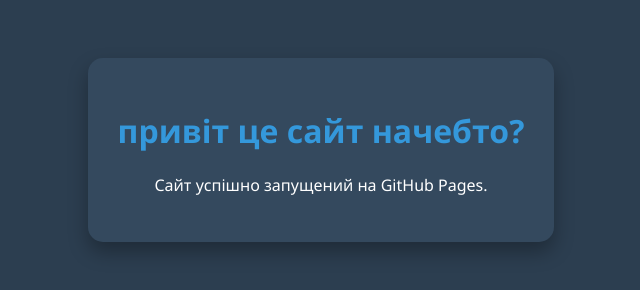
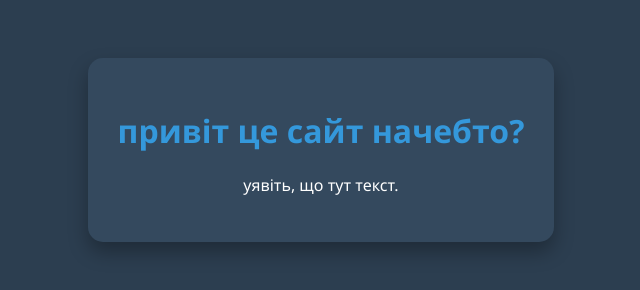
Before and after one commit to matdep13/work-x9787452j-project, a plain HTML site: page index.html in a window 1280 px wide. Shown: the whole page, without its empty margins (319-959 px from the left). Drawn offline with Linux system fonts and the light colour scheme.

Commit message:
Update index.html

```diff
--- a/index.html
+++ b/index.html
@@ -13,7 +13,7 @@
 <body>
     <div class="container">
         <h1>привіт це сайт начебто?</h1>
-        <p>Сайт успішно запущений на GitHub Pages.</p>
+        <p>уявіть, що тут текст.</p>
     </div>
 </body>
 </html>
```
